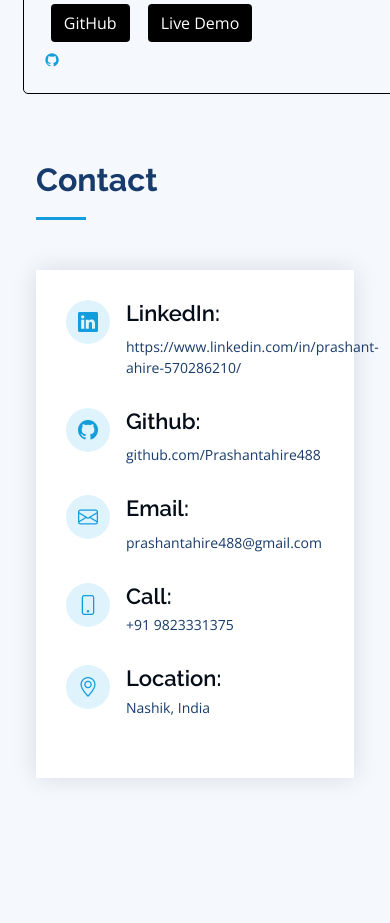
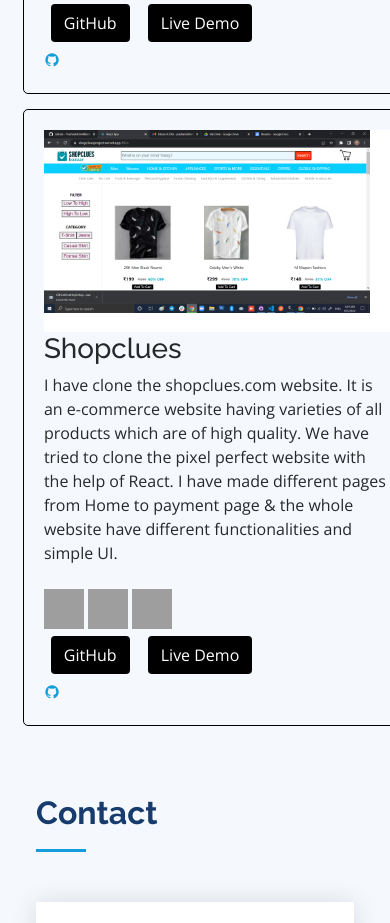
Before and after one commit to Prashantahire488/Portfolio2, a plain HTML site: page index.html in a window 390 px wide. Shown: the part 3738-4661 px from the top of the page. Drawn offline with nearby package versions, Linux system fonts and the light colour scheme; grey boxes are pictures that could not be loaded.

Commit message:
Update
Update

```diff
--- a/index.html
+++ b/index.html
@@ -380,7 +380,7 @@
               <div class="work-box">
                 <a href="" class="portfolio-lightbox">
                   <div class="work-img">
-                   <a href="https://github.com/Prashantahire488/ZaraProject1.git" target="_blank"> <img src="assets/img/portfolio/Mpl1.png" alt="" class="img-fluid"></a>
+                   <a href="https://mplclone.herokuapp.com/" target="_blank"> <img src="assets/img/portfolio/Mpl1.png" alt="" class="img-fluid"></a>
                   </div>
                 </a>
                 <div class="work-content">
@@ -417,6 +417,53 @@
                     <div class="col-sm-4">
                       <div class="w-like">
                         <a href="https://github.com/Prashantahire488/MplProject.git" target="_blank"> <span class="bx bxl-github"></span></a>
+                      </div>
+                    </div>
+                  </div>
+                </div>
+              </div>
+            </div>
+
+
+            <div class="col-md-4">
+              <div class="work-box">
+                <a href="" class="portfolio-lightbox">
+                  <div class="work-img">
+                   <a href="http://shopcluesproject.vercel.app/" target="_blank"> <img src="assets/img/portfolio/Shop.png" alt="" class="img-fluid"></a>
+                  </div>
+                </a>
+                <div class="work-content">
+                  <div class="row">
+                    <div class="col-sm-8">
+                      <h1 class="w-title">Shopclues</h1>
+                      <div class="w-more">
+                        <!-- <span class="w-ctegory">Teck Stacks</span> / -->
+                        <span class="w-date">I have clone the shopclues.com website. It is an e-commerce website having varieties of all products which are of high quality. We have tried to clone the pixel perfect website with the help of React. I have made different pages from Home to payment page & the whole website have different functionalities and simple UI.
+                          </span>
+                        </div>
+
+                        <div>
+                          <br/>
+                          <a href="https://www.w3.org/html/" target="_blank" rel="noreferrer">
+                            <img src="https://raw.githubusercontent.com/devicons/devicon/master/icons/html5/html5-original-wordmark.svg" alt="html5" width="40" height="40"/>
+                          </a>
+
+                          <a href="https://www.w3schools.com/css/" target="_blank" rel="noreferrer">
+                            <img src="https://raw.githubusercontent.com/devicons/devicon/master/icons/css3/css3-original-wordmark.svg" alt="css3" width="40" height="40"/>
+                          </a>
+
+                          <a href="https://developer.mozilla.org/en-US/docs/Web/JavaScript" target="_blank" rel="noreferrer">
+                            <img src="https://raw.githubusercontent.com/devicons/devicon/master/icons/react/react-original-wordmark.svg" alt="javascript" width="40" height="40"/>
+                          </a>
+                      </div>
+                      <div>
+                        <a class="btn" href="https://github.com/Prashantahire488/shopclues2.git" target="blank">GitHub</a>
+                        <a class="btn" href="http://shopcluesproject.vercel.app/" target="blank">Live Demo</a>
+                      </div>
+                    </div>
+                    <div class="col-sm-4">
+                      <div class="w-like">
+                        <a href="https://github.com/Prashantahire488/shopclues2.git" target="_blank"> <span class="bx bxl-github"></span></a>
                       </div>
                     </div>
                   </div>
```
Also changed, not shown: assets/img/portfolio/Shop.png (added).
